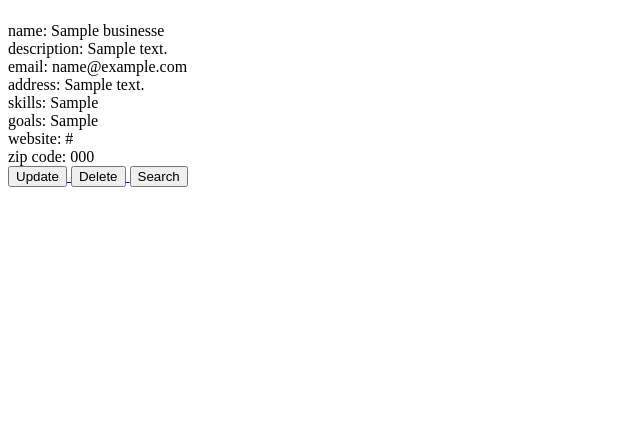
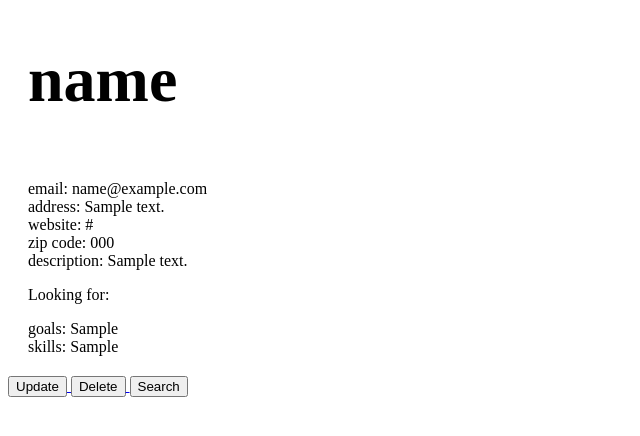
Before and after one commit to nroy20/HackThis, a Flask app: template templates/business_profile_business_view.html in a window 1280 px wide. Shown: the part 58-494 px from the top of the page, without its empty margins (0-640 px from the left). Run offline with Flask 2, Linux system fonts and the light colour scheme; the template is opened without the code that fills it: most values are stand-ins (such as "Sample title", 1, 10 or a date in 2020).

Commit message:
modified for css

```diff
--- a/templates/business_profile_business_view.html
+++ b/templates/business_profile_business_view.html
@@ -18,6 +18,21 @@
 
     <div id = "data"></div>
 
+    <div class="profile-header">
+      <h1 id="name" style="text-align: left; margin-left: 20px"></h1>
+    </div>
+
+    <div class="float-container">
+      <div id="float-child", style="width:25%;">
+        <div id="contact" class="widget"></div>
+      </div>
+      <div id="float-child">
+        <div id="about" class="widget"></div>
+        <p>Looking for:</p>
+        <div id="skills" class="widget"></div>
+      </div>
+    </div>
+
     <div>
       <a href="/profile/business/{{ business_id }}/edit">
         <button>Update</button>
@@ -36,9 +51,14 @@
         div.innerHTML = description + ": " + data
         return div;
       }
+      function createH1(data) {
+        var header = document.createElement("H1")
+        header.innerHTML = data
+        return header;
+      }
       function appendData(results) {
         var divs = [
-          createDiv("name", results.name),
+          createH1("name", results.name),
           createDiv("description", results.description),
           createDiv("email", results.email),
           createDiv("address", results.address),
@@ -48,10 +68,18 @@
           createDiv("zip code", results.zip_code),
         ]
 
-        var container = document.getElementById("data");
-        for (var i = 0; i < divs.length; i++) {
-          container.appendChild(divs[i])
-        }
+        var container1 = document.getElementById("name");
+        var container2 = document.getElementById("contact");
+        var container3 = document.getElementById("about");
+        var container4 = document.getElementById("skills");
+        container1.appendChild(divs[0])
+        container2.appendChild(divs[2])
+        container2.appendChild(divs[3])
+        container2.appendChild(divs[6])
+        container2.appendChild(divs[7])
+        container3.appendChild(divs[1])
+        container4.appendChild(divs[5])
+        container4.appendChild(divs[4])
       }
 
       window.onload = function(e) {
```
